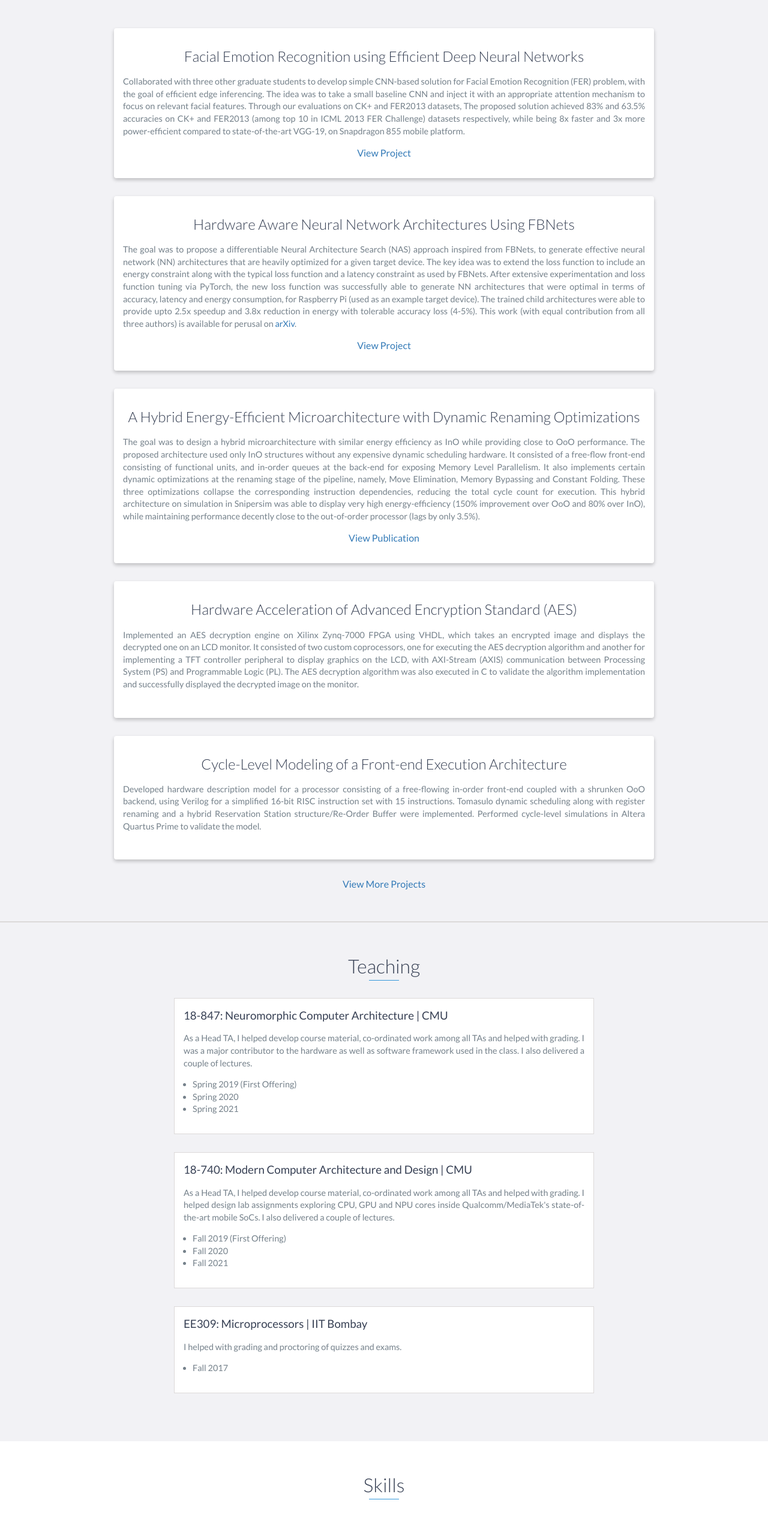
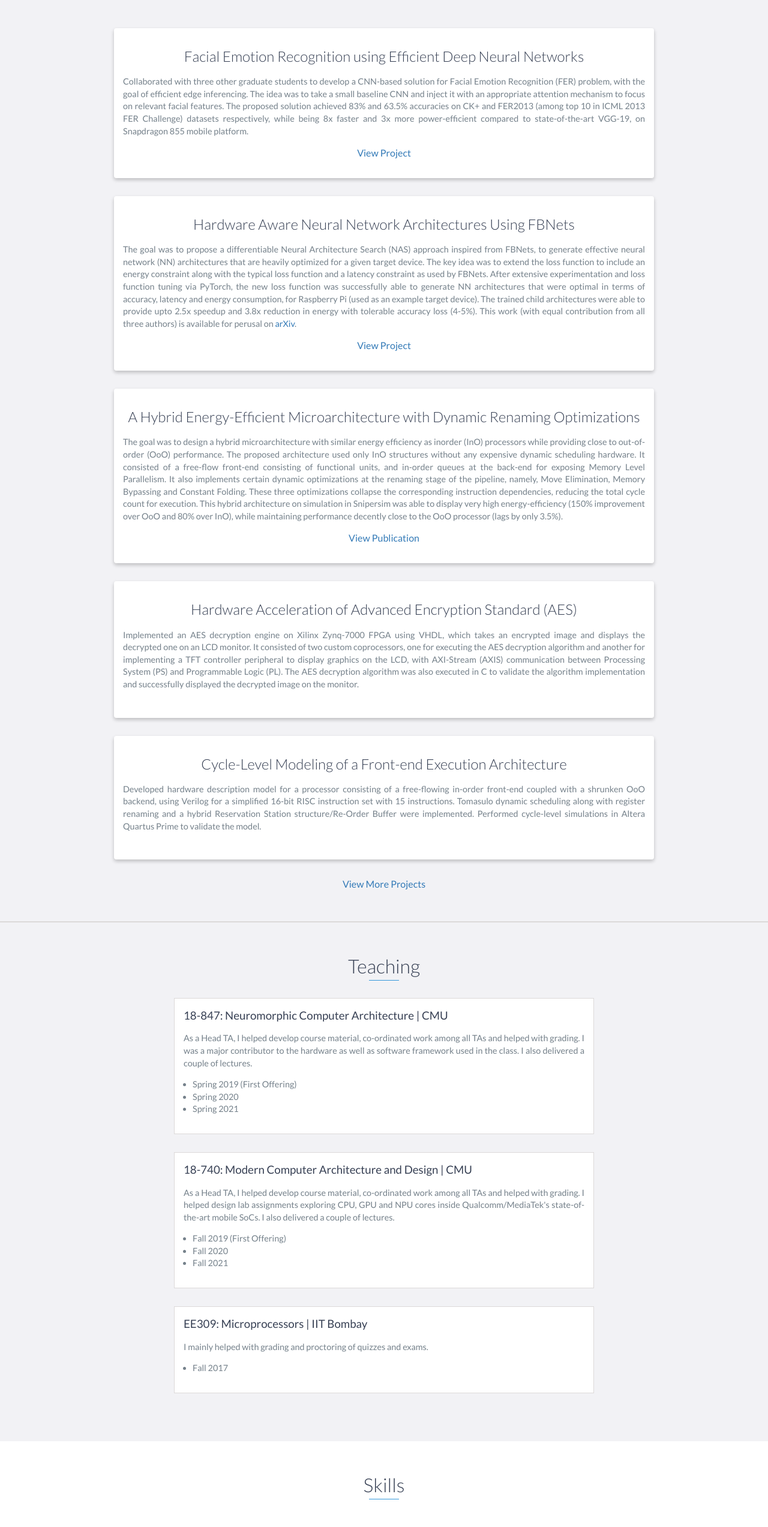
Before and after one commit to hpnair/hpnair.github.io, a website: page index.html in a window 1280 px wide. Shown: the part 3900-6446 px from the top of the page at 60% size. Drawn offline with nearby package versions, Linux system fonts and the light colour scheme.

Commit message:
Minor updates

```diff
--- a/index.html
+++ b/index.html
@@ -248,7 +248,7 @@
                     <div class="project-info">
                         <h3>Facial Emotion Recognition using Efficient Deep Neural Networks</h3>
                         <p style="text-align:justify;">
-                            Collaborated with three other graduate students to develop simple CNN-based solution for Facial Emotion Recognition (FER) problem, with the goal of efficient edge inferencing. The idea was to take a small baseline CNN and inject it with an appropriate attention mechanism to focus on relevant facial features. Through our evaluations on CK+ and FER2013 datasets, The proposed solution achieved 83% and 63.5% accuracies on CK+ and FER2013 (among top 10 in ICML 2013 FER Challenge) datasets respectively, while being 8x faster and 3x more power-efficient compared to state-of-the-art VGG-19, on Snapdragon 855 mobile platform.
+                            Collaborated with three other graduate students to develop a CNN-based solution for Facial Emotion Recognition (FER) problem, with the goal of efficient edge inferencing. The idea was to take a small baseline CNN and inject it with an appropriate attention mechanism to focus on relevant facial features. The proposed solution achieved 83% and 63.5% accuracies on CK+ and FER2013 (among top 10 in ICML 2013 FER Challenge) datasets respectively, while being 8x faster and 3x more power-efficient compared to state-of-the-art VGG-19, on Snapdragon 855 mobile platform.
                         </p>
                         <a href="https://github.com/SiddharthMehtaRajendra/pythons">View Project</a>
                     </div>
@@ -280,7 +280,7 @@
                     <div class="project-info">
                         <h3>A Hybrid Energy-Efficient Microarchitecture with Dynamic Renaming Optimizations</h3>
                         <p style="text-align:justify;">
-                            The goal was to design a hybrid microarchitecture with similar energy efficiency as InO while providing close to OoO performance. The proposed architecture used only InO structures without any expensive dynamic scheduling hardware. It consisted of a free-flow front-end consisting of functional units, and in-order queues at the back-end for exposing Memory Level Parallelism. It also implements certain dynamic optimizations at the renaming stage of the pipeline, namely, Move Elimination, Memory Bypassing and Constant Folding. These three optimizations collapse the corresponding instruction dependencies, reducing the total cycle count for execution. This hybrid architecture on simulation in Snipersim was able to display very high energy-efficiency (150% improvement over OoO and 80% over InO), while maintaining performance decently close to the out-of-order processor (lags by only 3.5%).
+                            The goal was to design a hybrid microarchitecture with similar energy efficiency as inorder (InO) processors while providing close to out-of-order (OoO) performance. The proposed architecture used only InO structures without any expensive dynamic scheduling hardware. It consisted of a free-flow front-end consisting of functional units, and in-order queues at the back-end for exposing Memory Level Parallelism. It also implements certain dynamic optimizations at the renaming stage of the pipeline, namely, Move Elimination, Memory Bypassing and Constant Folding. These three optimizations collapse the corresponding instruction dependencies, reducing the total cycle count for execution. This hybrid architecture on simulation in Snipersim was able to display very high energy-efficiency (150% improvement over OoO and 80% over InO), while maintaining performance decently close to the OoO processor (lags by only 3.5%).
                         </p>
                         <a href="https://ieeexplore.ieee.org/abstract/document/8988675">View Publication</a>
                     </div>
@@ -446,7 +446,7 @@
     <div class="optional-section-block">
         <h3>EE309: Microprocessors | IIT Bombay</h3>
         <p style="text-align:justify;">
-            I helped with grading and proctoring of quizzes and exams.
+            I mainly helped with grading and proctoring of quizzes and exams.
         </p>
         <ul>
             <li>
@@ -532,13 +532,13 @@
       <h3>Extra-Curricular Activities</h3>
       <ul>
           <li>
-              Participated in Young Asian Leaders Global Conference at Nanyang Technological University, Singapore.
+              Participated in <b>Young Asian Leaders Global Conference</b> at Nanyang Technological University, Singapore.
+          </li>
+          <li>
+              Part of the winning team in Intra-Institute Electrical Circuit Designing Competition.
           </li>
           <li>
               Awarded Hostel Technical Special Mention for excellent contribution towards technical activities.
-          </li>
-          <li>
-              Part of the winning team in Intra-Institute Electrical Circuit Designing Competition.
           </li>
           <li>
               Secured First Prize in District-Level Chess Tournament conducted by Shiv Sena, Mumbai.
```
